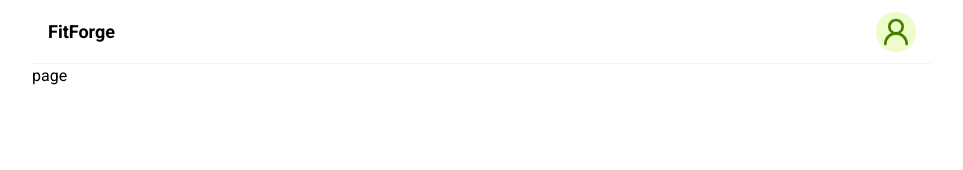
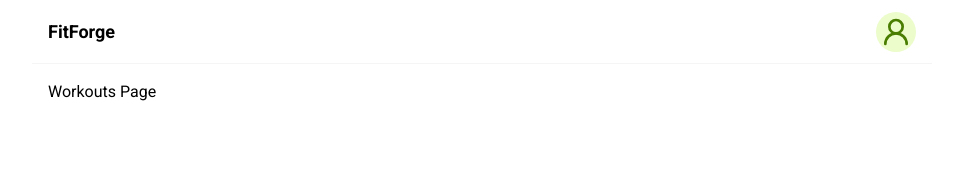
Before and after one commit to C3sar10/FIT-FORGE, a Next.js app: page /dash/workouts in a window 1280 px wide. Shown: the top 170 px of the page, without its empty margins (158-1121 px from the left). Built offline with nearby package versions, Linux system fonts and the light colour scheme.

Commit message:
finalized setup of pages for coding

```diff
--- a/src/app/dash/workouts/page.tsx
+++ b/src/app/dash/workouts/page.tsx
@@ -3,7 +3,11 @@ import React from "react";
 type Props = {};
 
 const page = (props: Props) => {
-  return <div>page</div>;
+  return (
+    <div className="w-full ">
+      <h2 className="p-4">Workouts Page</h2>
+    </div>
+  );
 };
 
 export default page;
--- a/src/app/signUpPage/page.tsx
+++ b/src/app/signUpPage/page.tsx
@@ -1,3 +1,5 @@
+"use client";
+import MainHeader from "@/components/ui/MainHeader";
 import PageContainer from "@/components/ui/PageContainer";
 import React from "react";
 
@@ -6,6 +8,7 @@ type Props = {};
 const page = (props: Props) => {
   return (
     <PageContainer>
+      <MainHeader hasDetails={false} />
       <div>hello sign up</div>
     </PageContainer>
   );
```
